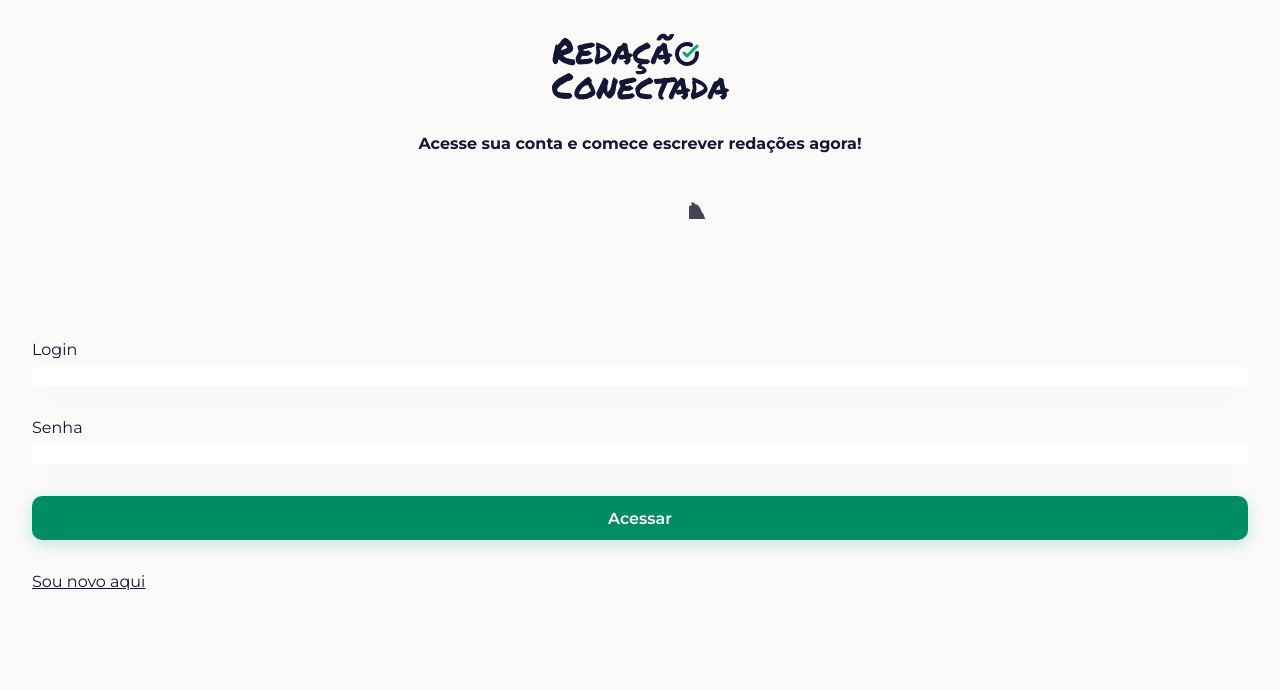
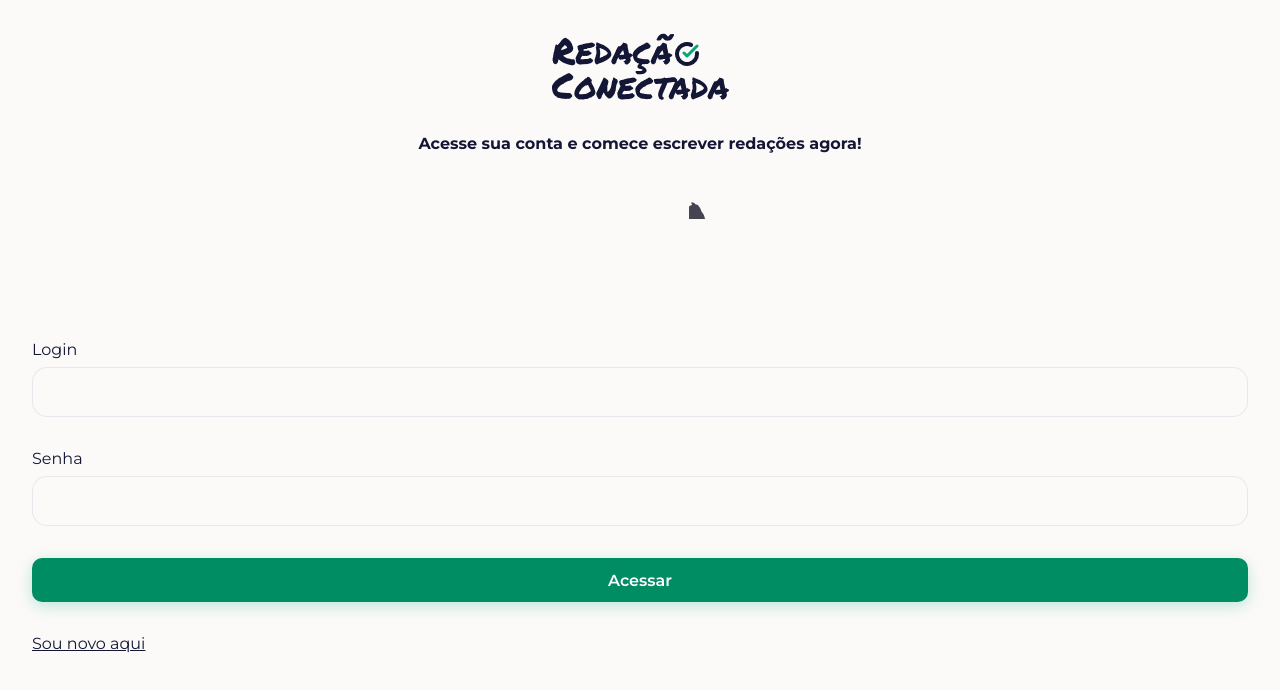
Before and after one commit to Redacao-Conectada/frontend, a React (Create React App) app: page /login in a window 1280 px wide. Shown: the top 690 px of the page. Built offline with nearby package versions, Linux system fonts and the light colour scheme.

Commit message:
Estilização de input

```diff
--- a/src/components/Input/styles.ts
+++ b/src/components/Input/styles.ts
@@ -3,9 +3,17 @@ import styled from 'styled-components';
 
 export const InputContainer = styled.input`
   ${Container}
+  background-color: #fff;
+  // TODO: Colocar sombra
+  height: 48px;
+  padding-left: 12px;
+  border: 1px solid rgba(42, 70, 112, 0.1);
   border-radius: 15px;
-  background-color: #fff;
-  filter: drop-shadow(0px 16px 20px rgba(4, 167, 119, 0.025));
+
+  :focus {
+    border: 1px solid rgba(4, 167, 119, 0.5);
+    outline: none;
+  }
 `;
 
 export const Wrapper = styled.div`
```
